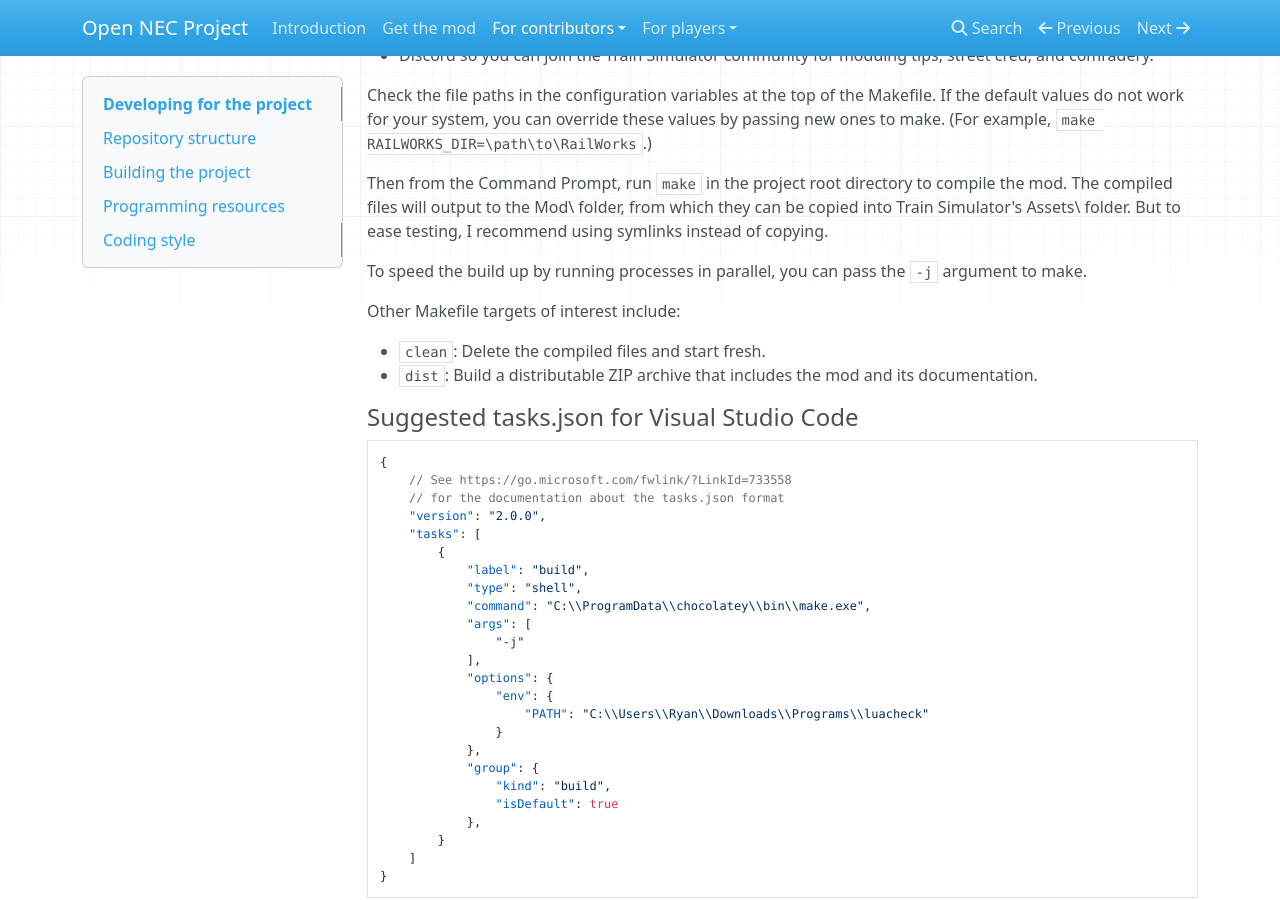
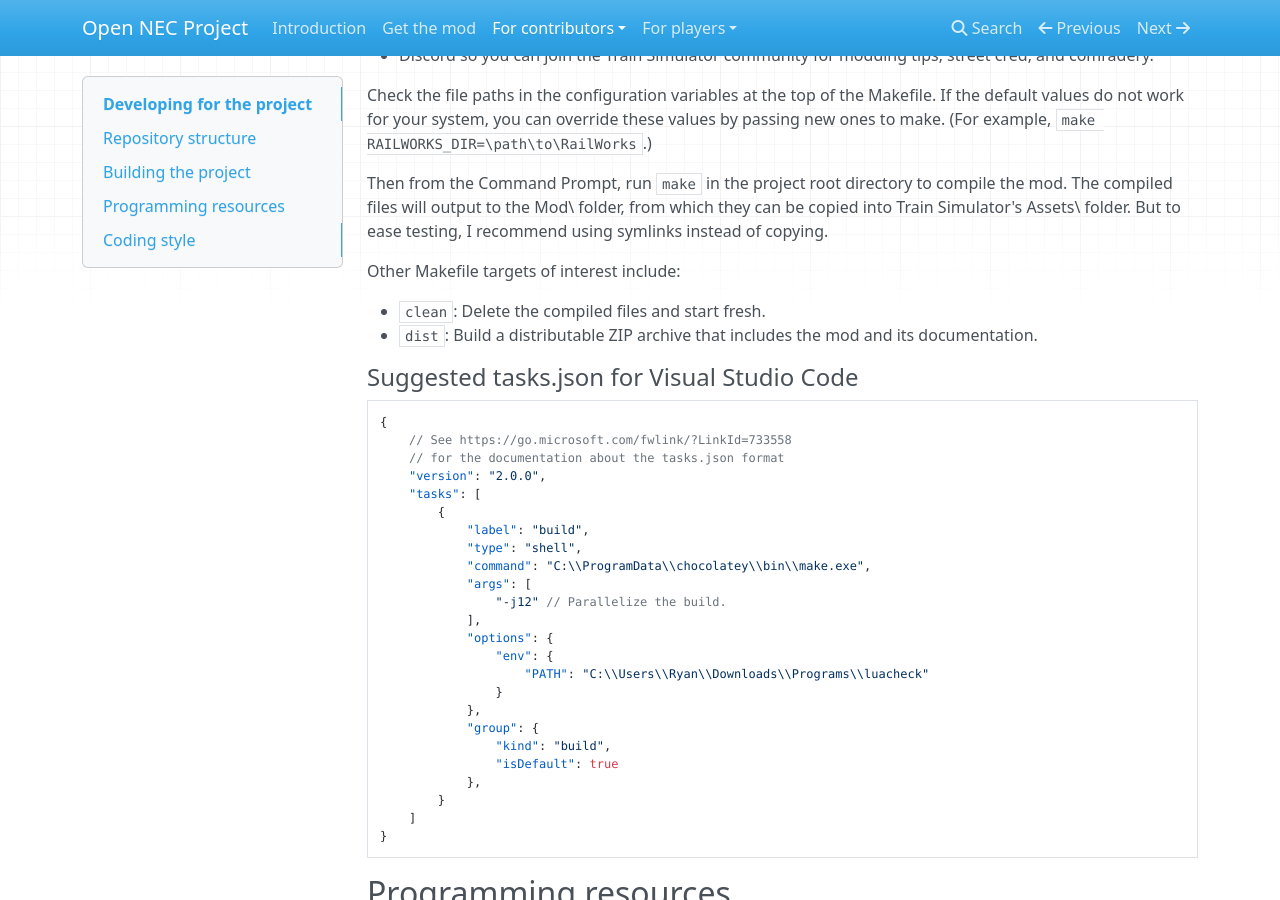
Before and after one commit to YoRyan/open-nec, an MkDocs documentation site: the page built from Docs/for-contributors/index.md, in a window 1280 px wide and 900 px high, scrolled down 896 px. Built offline with MkDocs 1.6.1, drawn with Linux system fonts in a browser that asks for light colours; nearby versions of some CDN libraries.

Commit message:
Revert "Manual: docment make -j"
This reverts commit 4cc791cdf1317549186d24d609893b21b37ce2f5.

```diff
--- a/Docs/for-contributors/index.md
+++ b/Docs/for-contributors/index.md
@@ -33,8 +33,6 @@ Check the file paths in the configuration variables at the top of the Makefile.
 
 Then from the Command Prompt, run `make` in the project root directory to compile the mod. The compiled files will output to the Mod\ folder, from which they can be copied into Train Simulator's Assets\ folder. But to ease testing, I recommend using symlinks instead of copying.
 
-To speed the build up by running processes in parallel, you can pass the `-j` argument to make.
-
 Other Makefile targets of interest include:
 
 - `clean`: Delete the compiled files and start fresh.
@@ -53,7 +51,7 @@ Other Makefile targets of interest include:
             "type": "shell",
             "command": "C:\\ProgramData\\chocolatey\\bin\\make.exe",
             "args": [
-                "-j"
+                "-j12" // Parallelize the build.
             ],
             "options": {
                 "env": {
```
